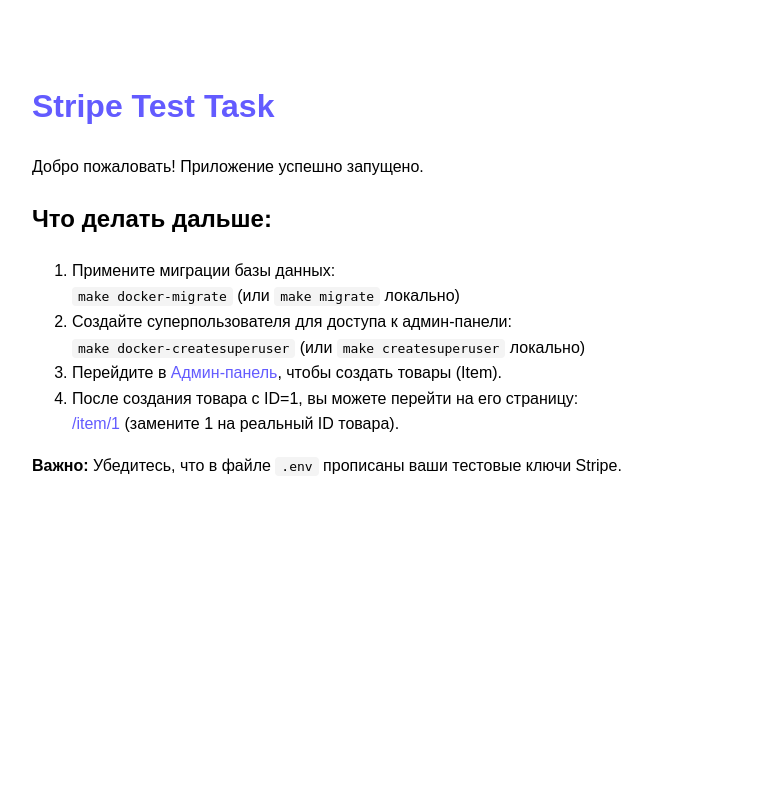
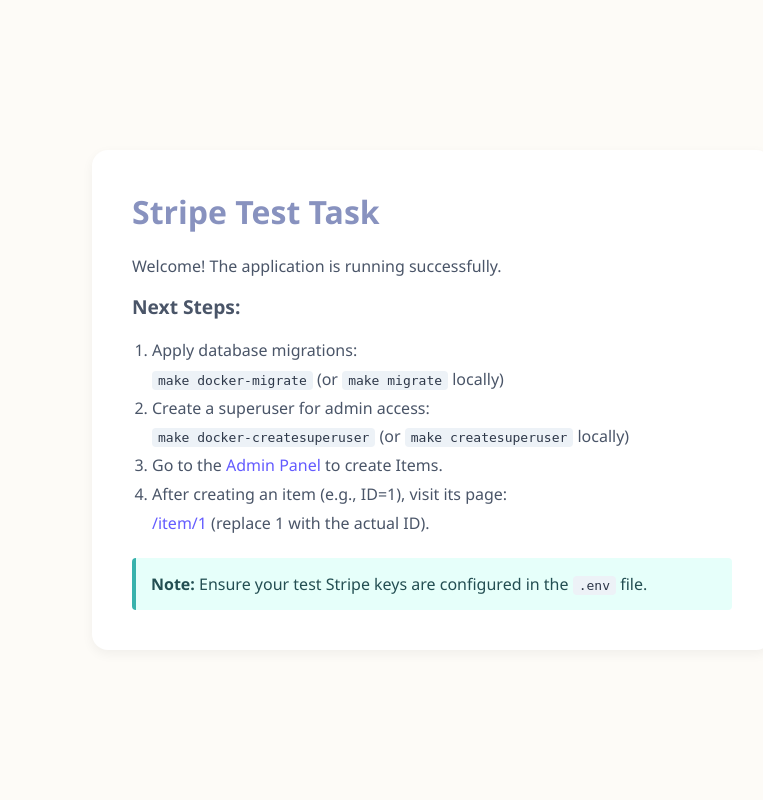
Before and after one commit to leerov/stripe-test-task, a Django app: page / in a window 1280 px wide. Shown: the whole page, without its empty margins (208-971 px from the left). Run offline with Django 4.2, Linux system fonts and the light colour scheme.

Commit message:
feat: add success/cancel views and unify pastel UI styling

```diff
--- a/items/urls.py
+++ b/items/urls.py
@@ -6,4 +6,6 @@ urlpatterns = [
     path('item/<int:item_id>', views.item_detail, name='item_detail'),
     path('buy/<int:item_id>', views.buy_item, name='buy_item'),
     path('order/<int:order_id>/buy', views.buy_order, name='buy_order'),
+    path('success/', views.success, name='success'),
+    path('cancel/', views.cancel, name='cancel'),
 ]
--- a/items/views.py
+++ b/items/views.py
@@ -45,8 +45,8 @@ def buy_item(request, item_id):
                 },
             ],
             mode='payment',
-            success_url=settings.DOMAIN + '/success.html',
-            cancel_url=settings.DOMAIN + '/cancel.html',
+            success_url=settings.DOMAIN + '/success/',
+            cancel_url=settings.DOMAIN + '/cancel/',
         )
         return JsonResponse({'id': checkout_session.id})
     except Exception as e:
@@ -81,8 +81,8 @@ def buy_order(request, order_id):
     session_kwargs = {
         'line_items': line_items,
         'mode': 'payment',
-        'success_url': settings.DOMAIN + '/success.html',
-        'cancel_url': settings.DOMAIN + '/cancel.html',
+        'success_url': settings.DOMAIN + '/success/',
+        'cancel_url': settings.DOMAIN + '/cancel/',
     }
 
     if order.tax:
--- a/templates/items/index.html
+++ b/templates/items/index.html
@@ -1,31 +1,96 @@
 <!DOCTYPE html>
-<html>
+<html lang="en">
 <head>
+    <meta charset="UTF-8">
+    <meta name="viewport" content="width=device-width, initial-scale=1.0">
     <title>Stripe Test Task</title>
     <style>
-        body { font-family: Arial, sans-serif; max-width: 800px; margin: 40px auto; padding: 20px; line-height: 1.6; }
-        h1 { color: #635bff; }
-        code { background: #f4f4f4; padding: 2px 6px; border-radius: 4px; }
-        a { color: #635bff; text-decoration: none; }
-        a:hover { text-decoration: underline; }
+        :root {
+            --bg-color: #fdfbf7;
+            --text-color: #4a5568;
+            --primary-color: #8892bf;
+            --accent-color: #635bff;
+            --card-bg: #ffffff;
+            --shadow: 0 4px 12px rgba(0, 0, 0, 0.05);
+        }
+        body {
+            font-family: 'Segoe UI', Tahoma, Geneva, Verdana, sans-serif;
+            background-color: var(--bg-color);
+            color: var(--text-color);
+            margin: 0;
+            padding: 0;
+            display: flex;
+            justify-content: center;
+            align-items: center;
+            min-height: 100vh;
+        }
+        .container {
+            background-color: var(--card-bg);
+            padding: 40px;
+            border-radius: 16px;
+            box-shadow: var(--shadow);
+            max-width: 600px;
+            width: 90%;
+        }
+        h1 {
+            color: var(--primary-color);
+            margin-top: 0;
+            font-size: 2em;
+        }
+        h2 {
+            color: var(--text-color);
+            font-size: 1.2em;
+            margin-bottom: 15px;
+        }
+        ol {
+            padding-left: 20px;
+            line-height: 1.8;
+        }
+        code {
+            background-color: #edf2f7;
+            color: #2d3748;
+            padding: 2px 6px;
+            border-radius: 4px;
+            font-family: monospace;
+        }
+        a {
+            color: var(--accent-color);
+            text-decoration: none;
+            font-weight: 500;
+        }
+        a:hover {
+            text-decoration: underline;
+        }
+        .note {
+            margin-top: 20px;
+            padding: 15px;
+            background-color: #e6fffa;
+            border-left: 4px solid #38b2ac;
+            border-radius: 4px;
+            color: #234e52;
+        }
     </style>
 </head>
 <body>
+    <div class="container">
         <h1>Stripe Test Task</h1>
-    <p>Добро пожаловать! Приложение успешно запущено.</p>
-    <h2>Что делать дальше:</h2>
+        <p>Welcome! The application is running successfully.</p>
+        <h2>Next Steps:</h2>
         <ol>
-        <li>Примените миграции базы данных:<br>
-            <code>make docker-migrate</code> (или <code>make migrate</code> локально)
+            <li>Apply database migrations:<br>
+                <code>make docker-migrate</code> (or <code>make migrate</code> locally)
             </li>
-        <li>Создайте суперпользователя для доступа к админ-панели:<br>
-            <code>make docker-createsuperuser</code> (или <code>make createsuperuser</code> локально)
+            <li>Create a superuser for admin access:<br>
+                <code>make docker-createsuperuser</code> (or <code>make createsuperuser</code> locally)
             </li>
-        <li>Перейдите в <a href="/admin/">Админ-панель</a>, чтобы создать товары (Item).</li>
-        <li>После создания товара с ID=1, вы можете перейти на его страницу:<br>
-            <a href="/item/1">/item/1</a> (замените 1 на реальный ID товара).
+            <li>Go to the <a href="/admin/">Admin Panel</a> to create Items.</li>
+            <li>After creating an item (e.g., ID=1), visit its page:<br>
+                <a href="/item/1">/item/1</a> (replace 1 with the actual ID).
             </li>
         </ol>
-    <p><strong>Важно:</strong> Убедитесь, что в файле <code>.env</code> прописаны ваши тестовые ключи Stripe.</p>
+        <div class="note">
+            <strong>Note:</strong> Ensure your test Stripe keys are configured in the <code>.env</code> file.
+        </div>
+    </div>
 </body>
 </html>
```
Also changed, not shown: templates/items/cancel.html (+33 -19 lines), templates/items/item_detail.html (+85 -5 lines), templates/items/success.html (+33 -19 lines). Lines whose indentation alone changed are shown as unchanged.
